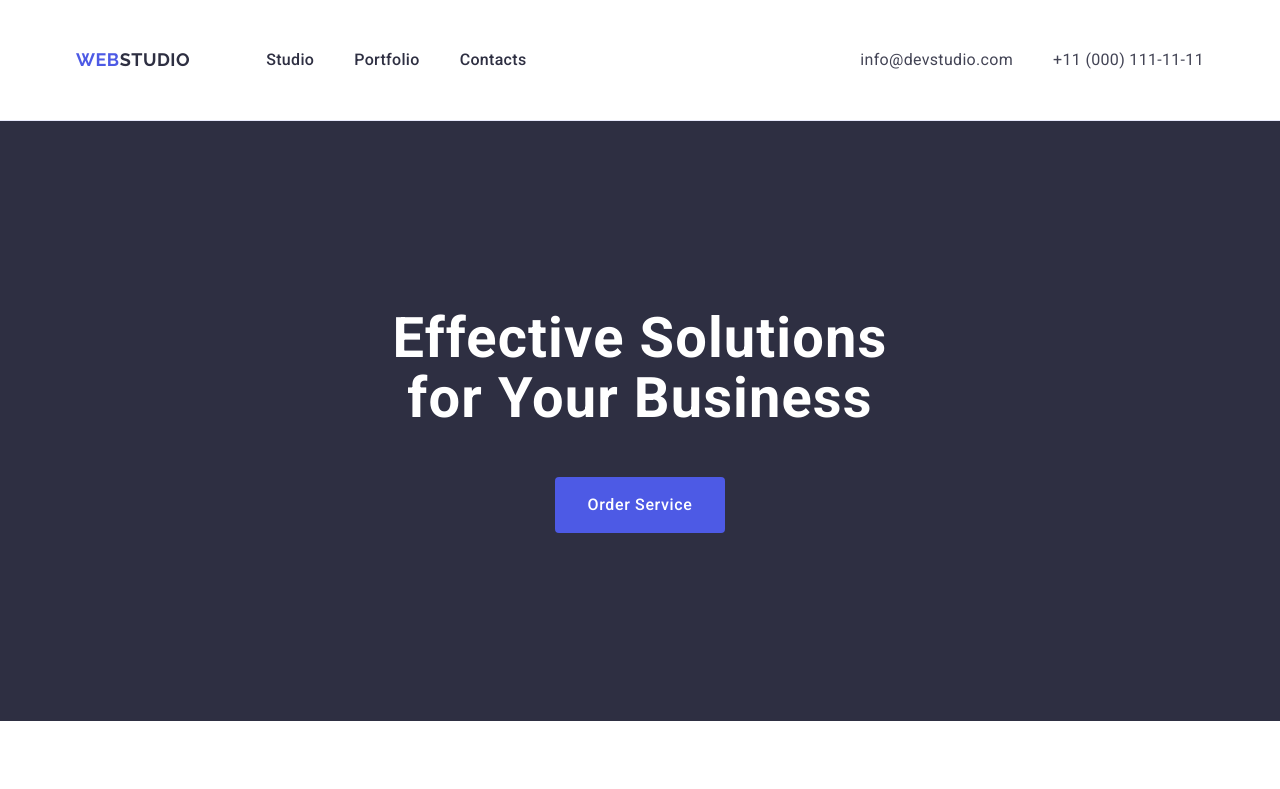
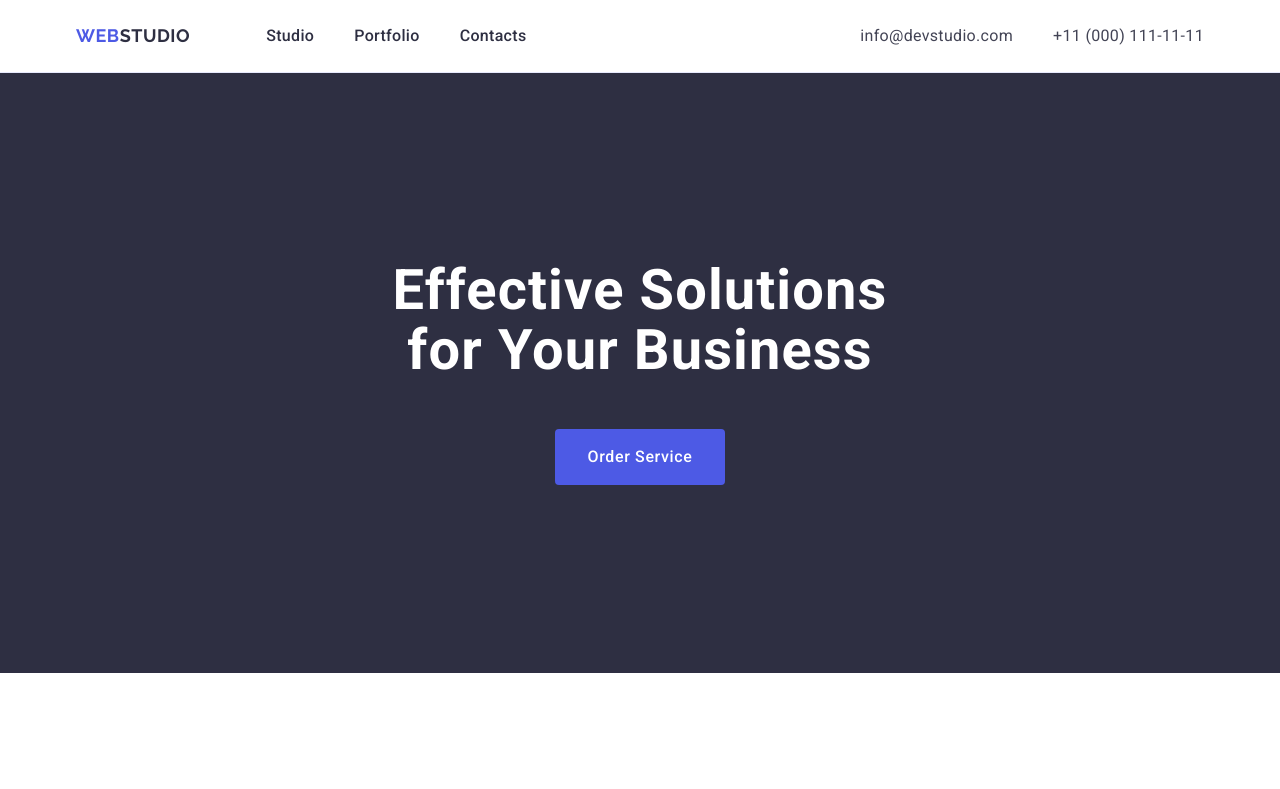
Before and after one commit to valeriavovk/goit-markup-hw-03, a plain HTML site: page index.html in a window 1280 px wide. Shown: the top 789 px of the page. Drawn offline with nearby package versions, Linux system fonts and the light colour scheme.

Commit message:
fix header

```diff
--- a/css/styles.css
+++ b/css/styles.css
@@ -4,11 +4,6 @@ body {
     color: #434455;
     background-color: #fff;
 }
-
-/* *{
-    outline: 2px solid red;
-    outline-offset: -2px;
-} */
 
 /* #region Reset start */
 h1,
@@ -57,8 +52,6 @@ img{
     margin: 0 auto;
 }
 
-
-
 /* #region logo*/
 .logo {
     font-size: 18px;
@@ -81,13 +74,11 @@ img{
 .logo-light {
     color: #F4F4FD;
 }
-
 /* #endregion */
 
 
 /* #region header*/
 .header {
-    padding: 24px 0;
     border-bottom: 1px solid #E7E9FC;
 }
 
@@ -97,6 +88,8 @@ img{
 }
 
 .header-nav {
+    display: flex;
+    align-items: center;
     margin-right: auto;
 }
 
@@ -142,7 +135,6 @@ img{
 .contacts:focus {
     color: #404BBF;
 }
-
 /* #endregion */
 
 /* #region hero section*/
@@ -162,7 +154,6 @@ img{
     margin: 0 auto;
     margin-bottom: 48px;
 }
-
 
 .hero-btn {
     display: block;
@@ -185,7 +176,6 @@ img{
 .hero-btn:focus {
     background-color: #404BBF;
 }
-
 /* #endregion */
 
 /* #region dev-strategy*/
@@ -212,7 +202,6 @@ img{
     line-height: 1.5;
     letter-spacing: 0.02em;
 }
-
 /* #endregion */
 
 /* #region our team*/
@@ -237,7 +226,6 @@ img{
 }
 
 .team-content{
-    /* padding: 0 16px; */
     padding: 32px 0;
     text-align: center;
 }
@@ -261,9 +249,7 @@ img{
     background-color: #fff;
     border-radius: 0 0 4px 4px;
     box-shadow: 0 2px 1px 0 rgba(46, 47, 66, 0.08), 0 1px 1px 0 rgba(46, 47, 66, 0.16), 0 1px 6px 0 rgba(46, 47, 66, 0.08);
-        /* background: var(--white); */
 }
-
 /* #endregion */
 
 /* #region portfolio*/
@@ -306,7 +292,6 @@ img{
     line-height: 1.5;
     letter-spacing: 0.02em;
 }
-
 /* #endregion */
 
 /* #region footer*/
@@ -328,5 +313,4 @@ img{
     letter-spacing: 0.03em;
     margin-bottom: 16px;
 }
-
 /* #endregion */
--- a/index.html
+++ b/index.html
@@ -30,10 +30,10 @@
   <body>
     <header class="header">
       <div class="container header-container">
-        <a class="logo" href="./index.html"
-          >Web<span class="logo-dark">Studio</span>
-        </a>
         <nav class="header-nav">
+          <a class="logo" href="./index.html"
+            >Web<span class="logo-dark">Studio</span>
+          </a>
           <ul class="nav-list">
             <li class="header-nav-item">
               <a href="./index.html" class="nav-link">Studio</a>
```
